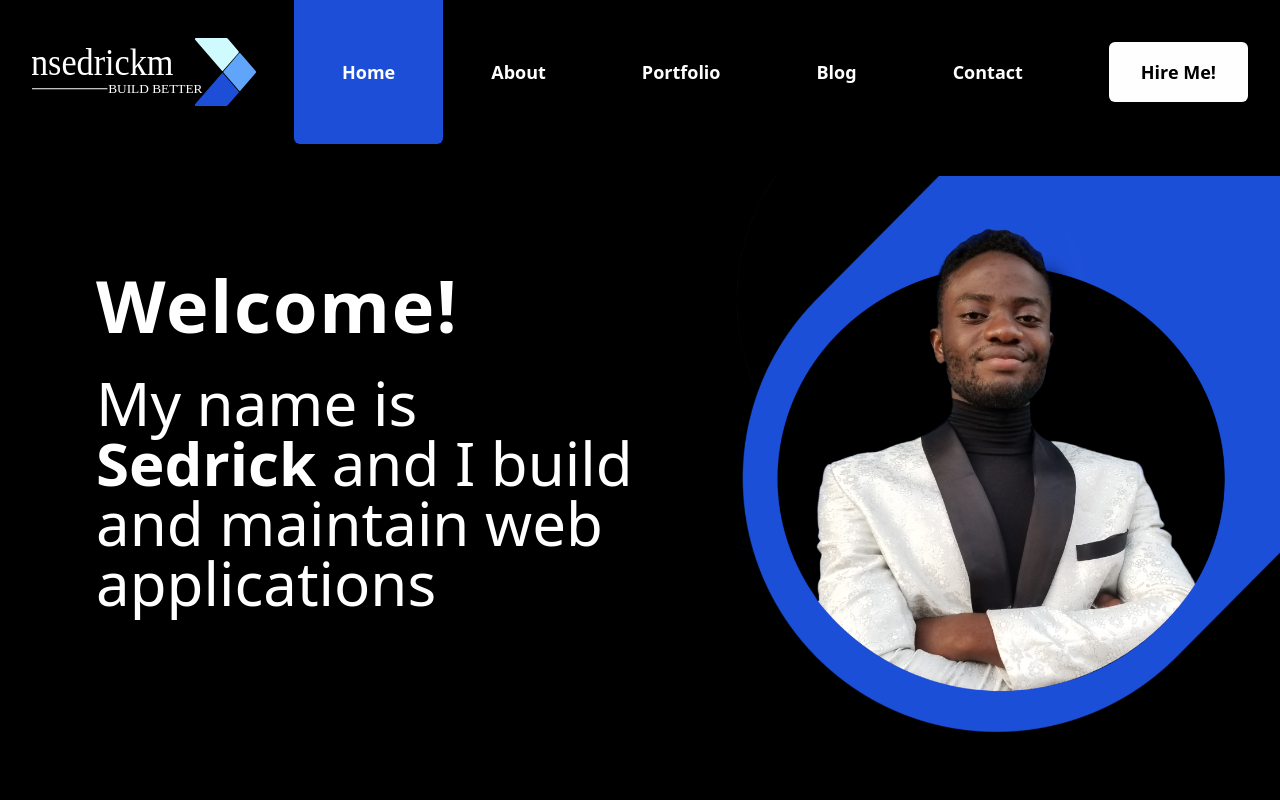
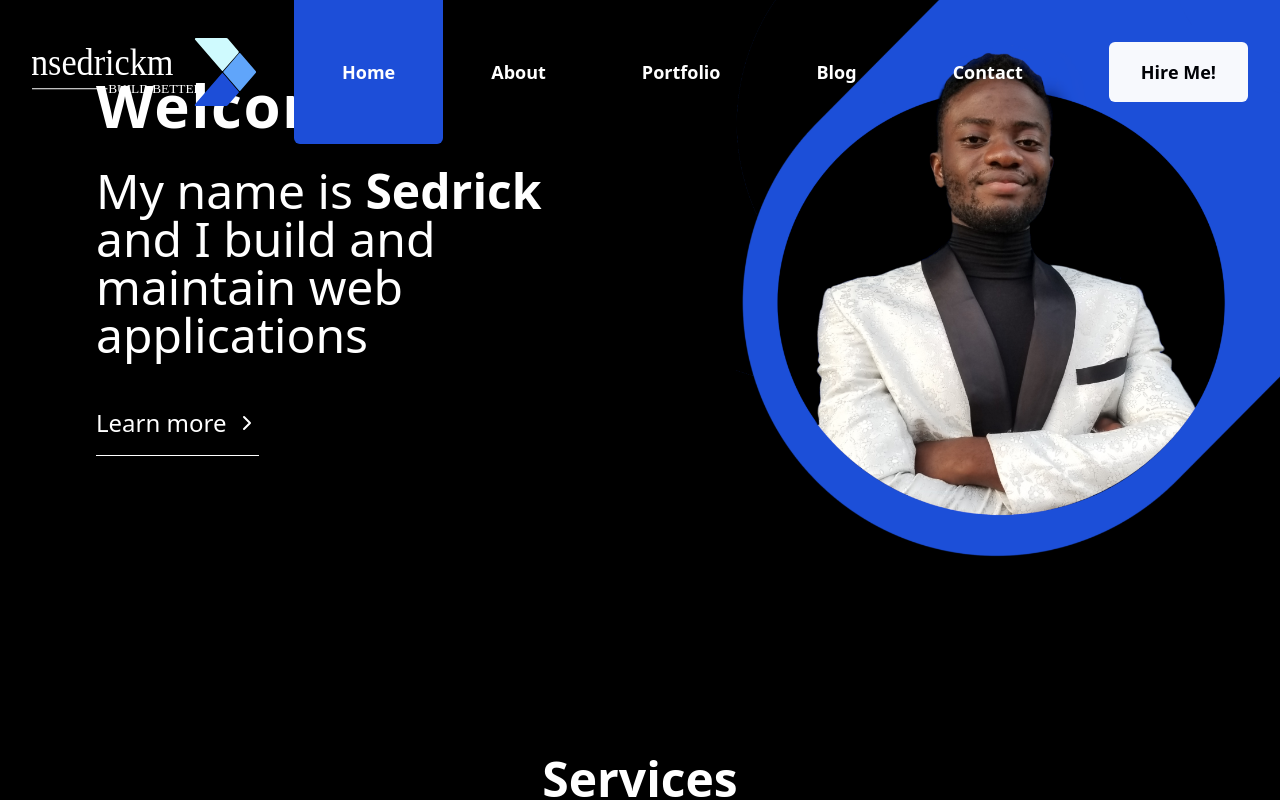
Before and after one commit to nSedrickm/nsedrickm.com, a Next.js app: page / in a window 1280 px wide. Shown: the top 800 px of the page. Built offline with nearby package versions, Linux system fonts and the light colour scheme.

Commit message:
update: add responsive navbar onscoll

```diff
--- a/src/app/components/Navbar.tsx
+++ b/src/app/components/Navbar.tsx
@@ -1,12 +1,13 @@
 "use client";
+
 import { useState } from "react";
-
 import { usePathname } from "next/navigation";
 import Image from "next/image";
 import Link from "next/link";
 import clsx from "clsx";
 import { Menu, X } from "lucide-react";
 import { Logo } from "./Logo";
+import { useScroll } from "hooks/useScroll";
 
 const links = [
   { label: "Home", href: "/" },
@@ -18,12 +19,14 @@ const links = [
 
 export const Navbar = () => {
   const pathname = usePathname();
+  const isScrolled = useScroll();
   const [open, setOpen] = useState(false);
 
   return (
     <nav
       className={clsx(
-        "z-40 flex gap-4 items-center flex-wrap justify-between text-lg px-2 py-4 lg:py-0 sm:px-8 bg-black/60 backdrop-blur sticky top-0 transition duration-300 ease-in-out delay-150"
+        "z-40 flex gap-4 items-center flex-wrap justify-between text-lg px-2 py-4 lg:py-0 sm:px-8 sticky top-0 transform transition-all duration-600 ease-in-out delay-150",
+        isScrolled ? "backdrop-blur bg-black/40" : "lg:-mb-44"
       )}
     >
       <Logo />
@@ -31,7 +34,7 @@ export const Navbar = () => {
         {links.map((link, index) => {
           const isActive = link.href === pathname;
           return (
-            <li key={index} className="h-36">
+            <li key={index} className={clsx(isScrolled ? "h-20" : "h-36")}>
               <Link
                 href={link.href}
                 className={clsx(
--- /dev/null
+++ b/src/app/hooks/useScroll.tsx
@@ -0,0 +1,10 @@
+import { useSyncExternalStore } from "react";
+
+function subscribe(callback: any) {
+  window.addEventListener("scroll", callback);
+  return () => window.removeEventListener("scroll", callback);
+}
+
+export const useScroll = () => {
+  return useSyncExternalStore<boolean>(subscribe, () => window.scrollY > 100);
+};
--- a/src/app/page.tsx
+++ b/src/app/page.tsx
@@ -6,6 +6,7 @@ import {
   FileCode,
   CloudCog,
   Paintbrush,
+  ChevronRight,
   LayoutDashboard,
 } from "lucide-react";
 import { ReactOriginal } from "devicons-react";
@@ -62,13 +63,21 @@ const Home = () => {
     <div className="grid grid-cols-2 gap-8">
       <header className="flex flex-col space-y-8 lg:flex-row col-span-full">
         <div className="flex flex-col self-center flex-1 gap-8 px-4 pt-20 lg:p-24">
-          <span className="text-5xl font-extrabold tracking-wide md:text-6xl lg:text-7xl">
+          <span className="text-5xl font-extrabold tracking-wide md:text-6xl">
             Welcome!
           </span>
-          <p className="text-2xl font-light leading-tight md:text-5xl lg:text-6xl">
+          <p className="text-2xl font-light leading-tight md:text-5xl">
             My name is <strong className="font-semibold">Sedrick</strong> and I
             build and maintain web applications
           </p>
+
+          <a
+            href="#services"
+            className="flex items-center self-start justify-center gap-2 py-4 text-2xl text-white transition duration-300 ease-in-out delay-150 border-b border-white group"
+          >
+            <span>Learn more</span>
+            <ChevronRight className="group-hover:rotate-90" />
+          </a>
         </div>
         <div className="relative flex-1">
           <Image
@@ -78,7 +87,10 @@ const Home = () => {
           />
         </div>
       </header>
-      <section className="max-w-full p-4 mb-10 prose lg:text-center lg:p-40 col-span-full prose-invert">
+      <section
+        id="services"
+        className="max-w-full min-h-screen p-4 mb-10 prose lg:text-center lg:p-40 col-span-full prose-invert"
+      >
         <h2 className="mb-8 text-4xl font-bold md:text-5xl">Services</h2>
         <p className="">
           From custom web development to deployments and large codebase
@@ -92,7 +104,7 @@ const Home = () => {
             <div
               key={index}
               className={clsx(
-                "p-8 md:h-80 group flex flex-col items-start justify-end hover:h-auto transform transition-all duration-600 ease-in-out rounded-md delay-150 hover:border-b-8 hover:justify-center bg-gradient-to-br from-black to-gray-500/25 md:p-8 shadow-3xl",
+                "p-8 md:h-80 group flex flex-col items-start justify-end hover:h-auto transform transition-all duration-600 ease-in-out rounded-md delay-150 hover:border-b-8 hover:justify-center bg-gradient-to-br from-black to-gray-500/25 hover:to-black hover:from-gray-500/25 md:p-8 shadow-3xl",
                 service.border
               )}
             >
--- a/tsconfig.json
+++ b/tsconfig.json
@@ -23,7 +23,8 @@
     "paths": {
       "components/*": ["./src/app/components/*"],
       "components": ["./src/app/components"],
-      "images/*": ["./src/app/images/*"]
+      "images/*": ["./src/app/images/*"],
+      "hooks/*": ["./src/app/hooks/*"]
     }
   },
   "include": ["next-env.d.ts", "**/*.ts", "**/*.tsx", ".next/types/**/*.ts"],
```
